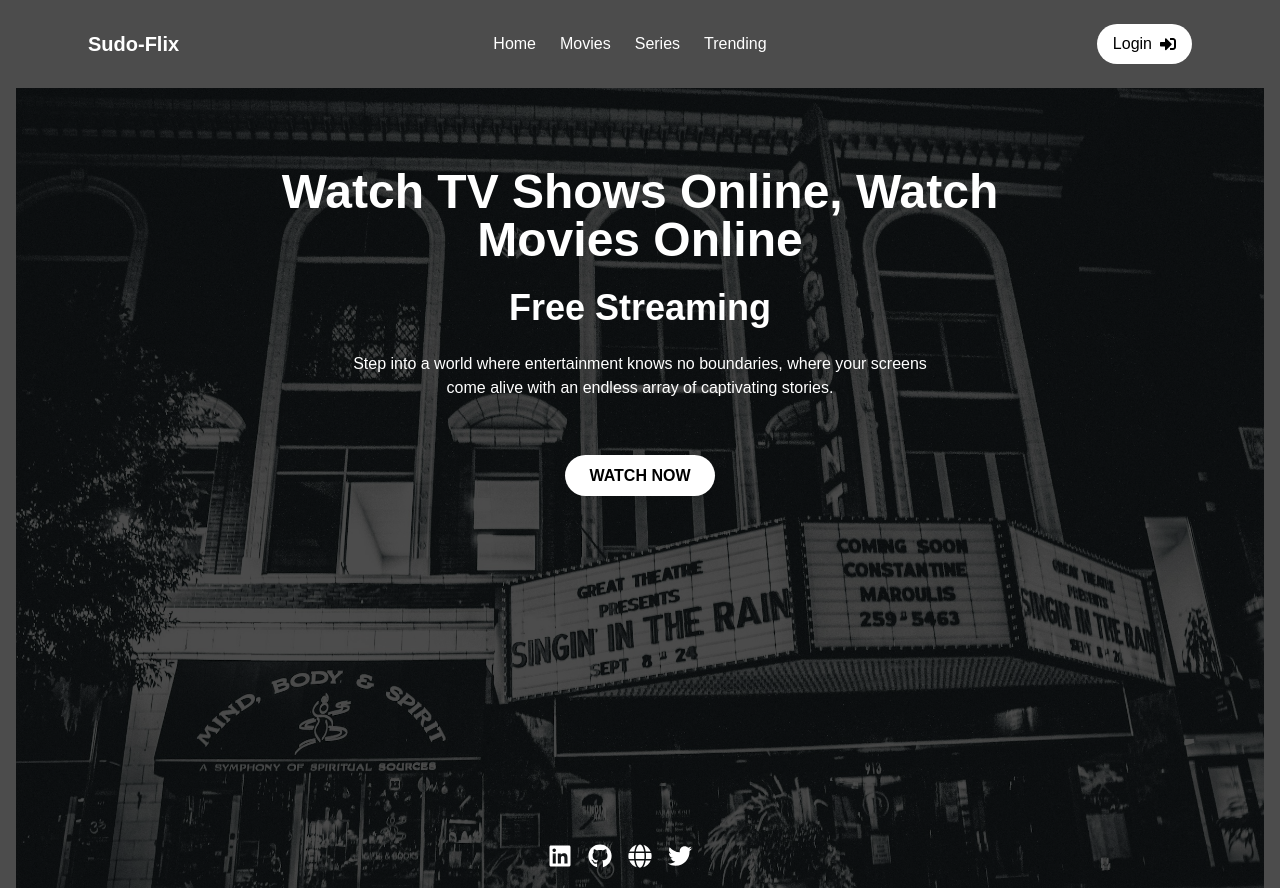
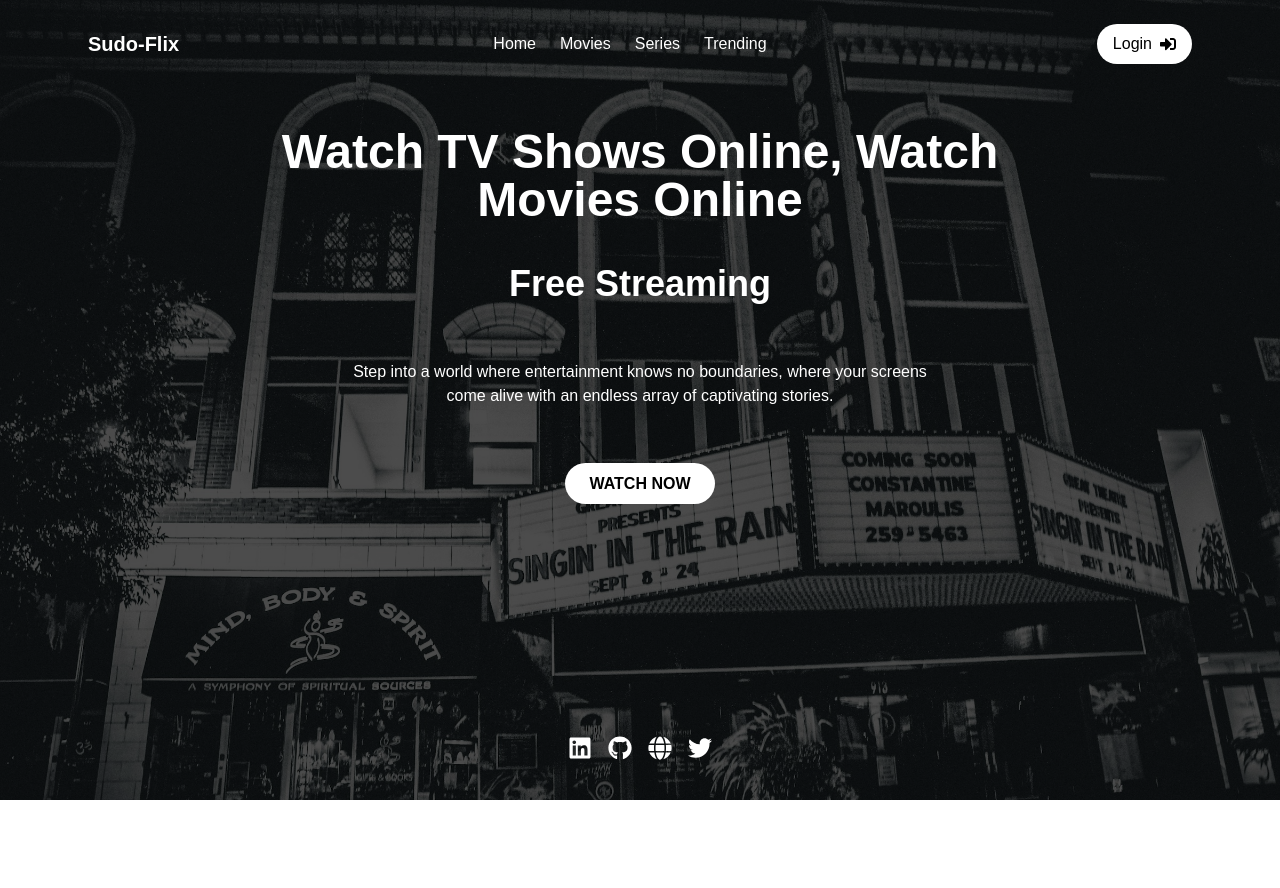
Before and after one commit to AndresDiagoM/movie-nextjs-app, a Next.js app: page / in a window 1280 px wide. After the commit the page ends 800 px from the top, so only its background shows below. Built offline with nearby package versions, Linux system fonts and the light colour scheme.

Commit message:
:art: Layout with Navigation and background

```diff
--- a/src/app/client_layout.tsx
+++ b/src/app/client_layout.tsx
@@ -24,7 +24,7 @@ export default function ClientLayout({
 	children: React.ReactNode;
 }) {
 	const pathname = usePathname();
-	const isHomePage = pathname === "/home";
+	const isHomePage = pathname === "/home" || pathname === "/" ? true : false;
 
 	return (
 		<div
@@ -38,13 +38,14 @@ export default function ClientLayout({
 			{/* Overlay for darker background */}
 			<div className="absolute inset-0 bg-black opacity-70"></div>
 
-			{/* Content */}
-			<div className="relative z-10 text-center text-white px-4 w-full h-full">
-				<header>
+			{/* Navigation */}
+			<header className="relative z-10 text-center text-white">
 				<nav
 					className={`flex justify-between items-center p-6 w-full max-w-6xl mx-auto`}
 				>
-						<h1 className="text-xl font-bold">Sudo-Flix</h1>
+					<Link href="/">
+						<h1 className="text-xl font-bold cursor-pointer">Sudo-Flix</h1>
+					</Link>
 					<ul className="flex space-x-6">
 						<li>
 							<Link href="/home" className="hover:underline">
@@ -78,8 +79,9 @@ export default function ClientLayout({
 					</div>
 				</nav>
 			</header>
-				{children}
-			</div>
+
+			{/* Main Content */}
+			<main className="relative z-10 flex-grow flex flex-col">{children}</main>
 		</div>
 	);
 }
--- a/src/app/globals.css
+++ b/src/app/globals.css
@@ -1,6 +1,8 @@
 @tailwind base;
 @tailwind components;
 @tailwind utilities;
+
+/* https://www.hyperui.dev/ https://collectui.com/ */
 
 :root {
 	--background: #ffffff;
@@ -14,7 +16,9 @@
 	}
 }
 
-html, body, #__next {
+html,
+body,
+#__next {
 	height: 100%;
 	width: 100%;
 	margin: 0;
--- a/src/app/pages/welcome.tsx
+++ b/src/app/pages/welcome.tsx
@@ -1,69 +1,17 @@
 import React from "react";
-import {
-	FaGithub,
-	FaGlobe,
-	FaLinkedin,
-	// FaSignInAlt,
-	FaTwitter,
-} from "react-icons/fa";
+import { FaGithub, FaGlobe, FaLinkedin, FaTwitter } from "react-icons/fa";
 
 const WelcomePage: React.FC = () => {
 	return (
-		<div
-			className="relative min-h-screen w-full flex flex-col bg-cover bg-center"
-			style={{ backgroundImage: 'url("welcome.jpg")' }}
-		>
-			{/* Overlay for darker background */}
-			<div className="absolute inset-0 bg-black opacity-70"></div>
-
-			{/* Content */}
-			<div className="relative z-10 text-center text-white px-4 w-full h-full">
-				{/* <header>
-					<nav className="flex justify-between items-center p-6 w-full max-w-6xl mx-auto">
-						<h1 className="text-xl font-bold">Sudo-Flix</h1>
-						<ul className="flex space-x-6">
-							<li>
-								<a href="#home" className="hover:underline">
-									Home
-								</a>
-							</li>
-							<li>
-								<a href="#about" className="hover:underline">
-									Movies
-								</a>
-							</li>
-							<li>
-								<a href="#contact" className="hover:underline">
-									Series
-								</a>
-							</li>
-							<li>
-								<a href="#docs" className="hover:underline">
-									Trending
-								</a>
-							</li>
-						</ul>
-						<div className="flex space-x-4 items-center">
-							<a
-								href="#blocks"
-								className="flex ml-4 bg-white text-black py-2 px-4 rounded-full hover:bg-gray-200"
-							>
-								Login
-								<FaSignInAlt className="ml-2 w-full py-1" size="24px" />
-							</a>
-						</div>
-					</nav>
-				</header> */}
-
-				<div className="mt-20 max-w-3xl mx-auto">
-					<h1 className="text-5xl font-bold mb-6">
+		<div className="relative flex-grow flex flex-col items-center text-center text-white px-4">
+			<div className="mt-10 max-w-3xl mx-auto justify-center">
+				<h1 className="text-5xl font-bold mb-10">
 					Watch TV Shows Online, Watch Movies Online
 				</h1>
-					<h2 className="text-4xl font-bold mb-6">Free Streaming</h2>
+				<h2 className="text-4xl font-bold mb-14">Free Streaming</h2>
 				<p className="mb-16 max-w-xl mx-auto">
-						Step into a world where entertainment knows no boundaries, where
-						your screens come alive with an endless array of captivating
-						stories.
+					Step into a world where entertainment knows no boundaries, where your
+					screens come alive with an endless array of captivating stories.
 				</p>
 				<a
 					href="#enroll"
@@ -72,10 +20,9 @@ const WelcomePage: React.FC = () => {
 					WATCH NOW
 				</a>
 			</div>
-			</div>
 
 			{/* Footer */}
-			<footer className="absolute w-full flex flex-row bottom-5 right-5 space-x-4 justify-center">
+			<footer className="absolute bottom-10 w-full flex flex-row space-x-4 justify-center">
 				<a
 					href="https://www.linkedin.com/in/andres-felipe-diago-matta/"
 					target="_blank"
```
Lines whose indentation alone changed are shown as unchanged.
